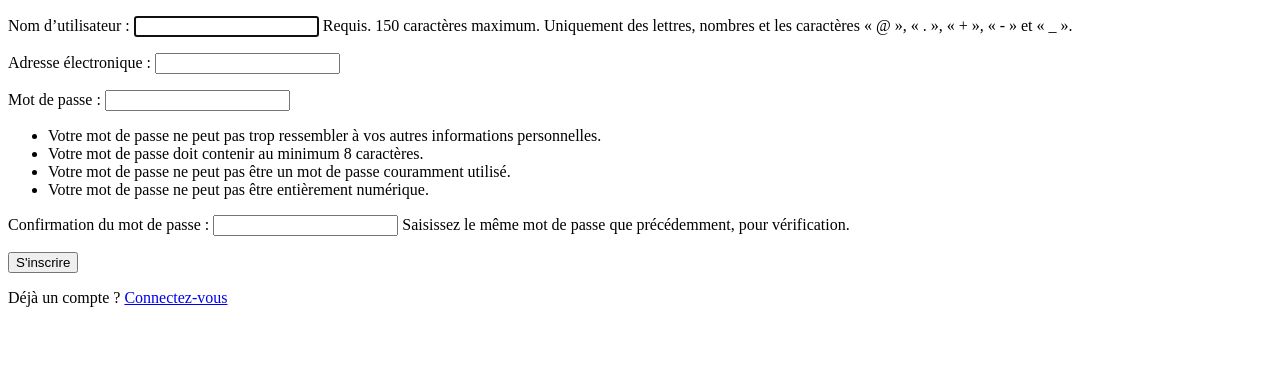
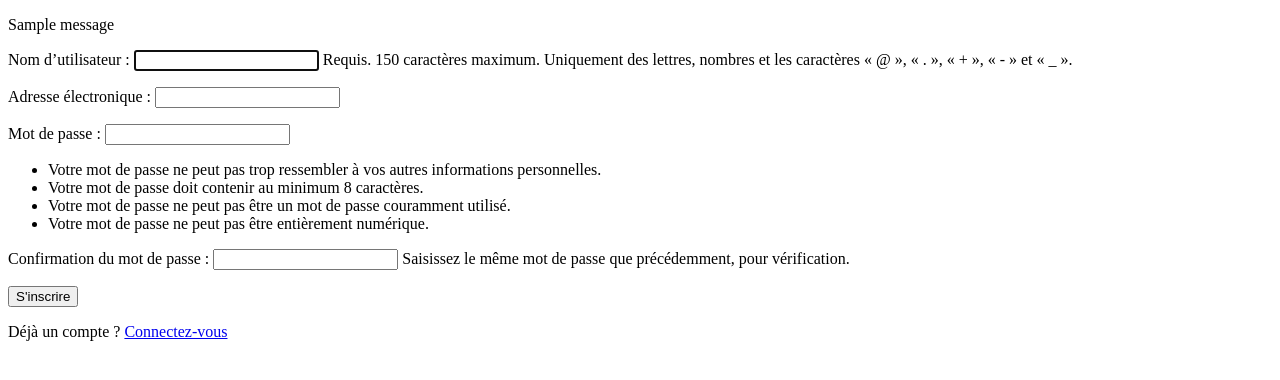
Before and after one commit to Adil-bh/prospector, a Django app: page /prospector/accounts/signup/ in a window 1280 px wide. Shown: the part 70-450 px from the top of the page. Run offline with Django 4.2, Linux system fonts and the light colour scheme; tables that the repository leaves empty hold one stand-in row (values such as "Sample post"); one stand-in notice (Sample message) is shown; parts of the project's set-up code (start-up, migrations or seed data) failed here and were passed over.

Commit message:
Added messages to show under navbar

```diff
--- a/src/templates/base.html
+++ b/src/templates/base.html
@@ -6,6 +6,7 @@
         <title>Prospector</title>
     {% endblock %}
 </head>
+
 <body>
 <nav>
     <ul>
@@ -28,6 +29,18 @@
        {% endif %}
     </ul>
 </nav>
+
+{% for message in messages %}
+{% if message.tags == 'error' %}
+    <div class="" role="alert">
+        {{ message }}
+    </div>
+    {% elif message.tags == 'success' %}
+    <div class="" role="alert">
+        {{ message }}
+    </div>
+    {% endif %}
+{% endfor %}
 <section id="prospector">
     {% block content %}
     {% endblock %}
```
